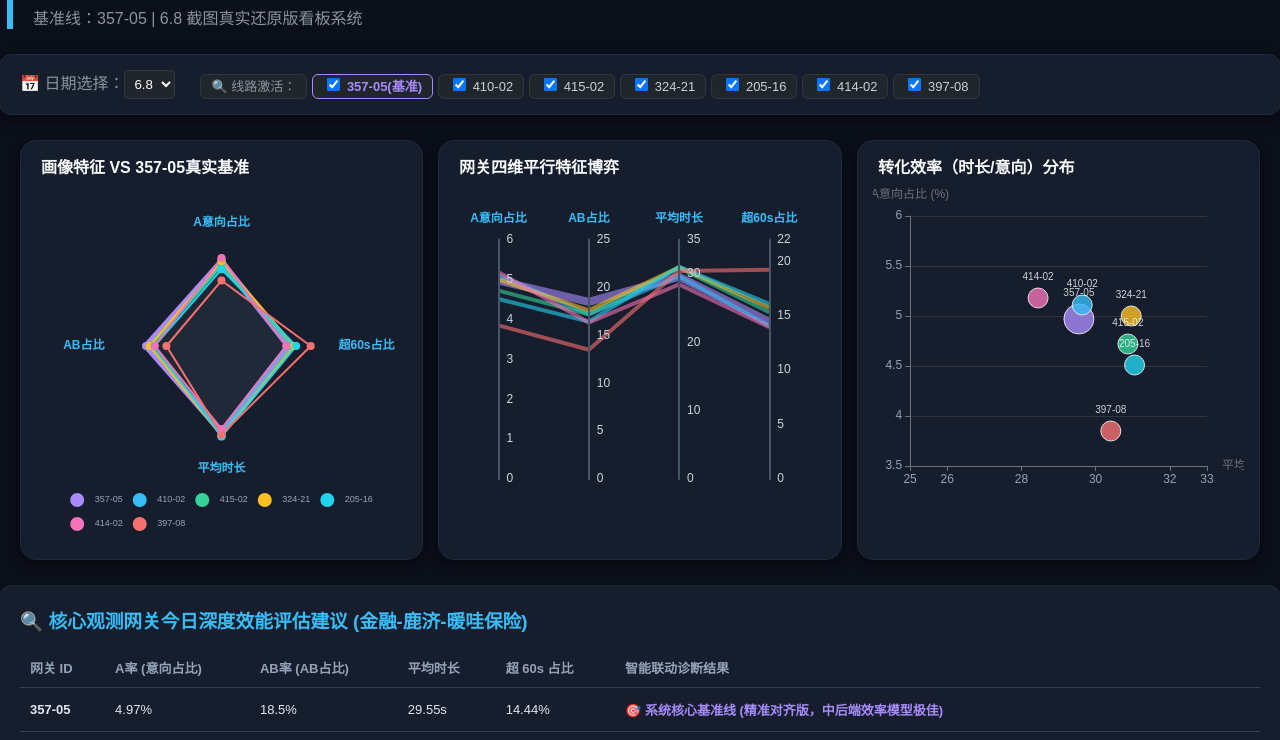
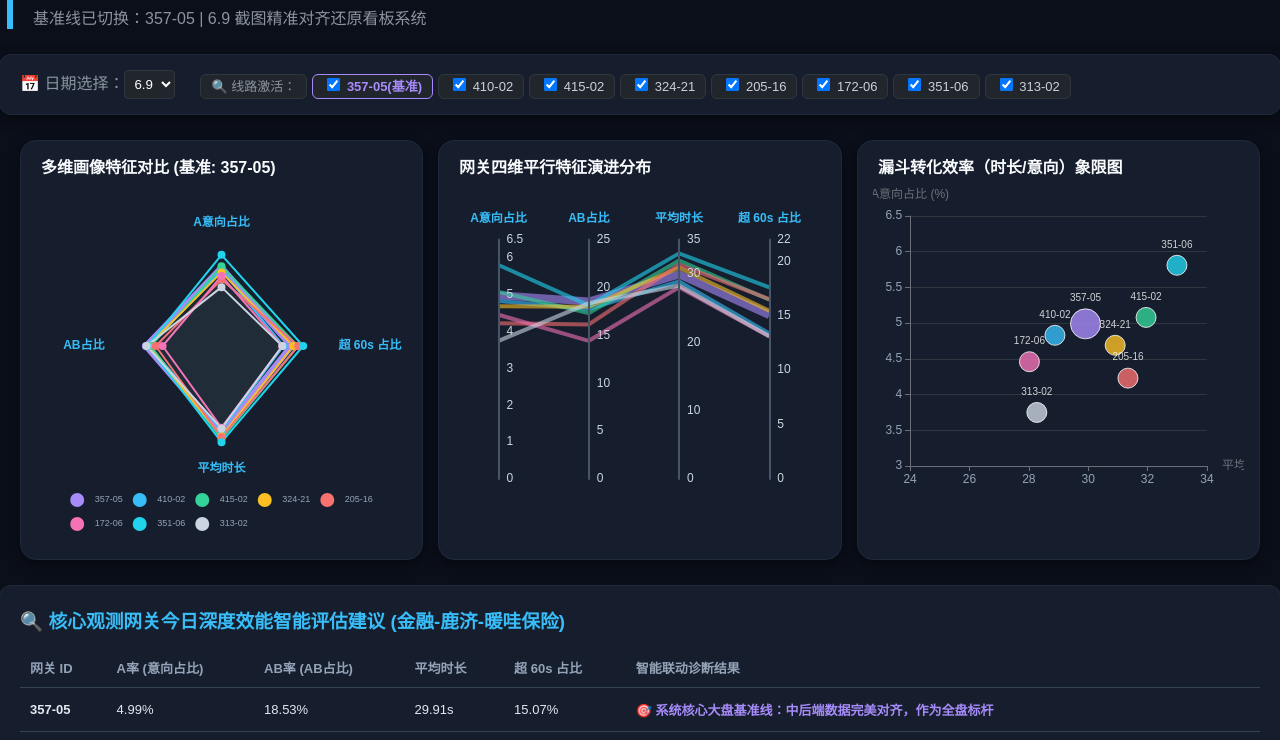
Before and after one commit to miaojingou666-maker/my-dashboard2, a plain HTML site: page index.html in a window 1280 px wide. Shown: the part 60-800 px from the top of the page. Drawn offline with nearby package versions, Linux system fonts and the light colour scheme.

Commit message:
Add files via upload

```diff
--- a/index.html
+++ b/index.html
@@ -2,7 +2,7 @@
 <html>
 <head>
     <meta charset="utf-8">
-    <title>网关效能深度诊断中心 - 6.8精准对齐版</title>
+    <title>网关效能深度诊断中心 - 6.9真实对齐版</title>
     <script src="https://cdn.bootcdn.net/ajax/libs/echarts/5.4.3/echarts.min.js"></script>
     <style>
         body { background-color: #0b0f1a; color: #e2e8f0; font-family: 'PingFang SC', sans-serif; margin: 0; padding: 20px; display: flex; flex-direction: column; align-items: center; }
@@ -12,7 +12,7 @@
         .control-panel { width: 100%; max-width: 1360px; background: #161e2d; padding: 15px 20px; border-radius: 12px; margin-bottom: 25px; border: 1px solid #1e293b; display: flex; align-items: center; gap: 25px; box-shadow: 0 4px 12px rgba(0,0,0,0.5); }
         .checkbox-group label { background: #21262d; color: #c9d1d9; border: 1px solid #30363d; padding: 4px 10px; border-radius: 6px; cursor: pointer; font-size: 13px; margin-right: 5px; transition: all 0.3s; }
         .checkbox-group label:hover { border-color: #38bdf8; color: #38bdf8; }
-        .container { width: 100%; max-width: 1400px; display: grid; grid-template-columns: 1fr 1fr 1fr; gap: 15px; margin-bottom: 25px; }
+        .container { width: 100%; max-width: 1400px; display: grid; grid-template-columns: repeat(3, 1fr); gap: 15px; margin-bottom: 25px; }
         .card { background: #161e2d; border: 1px solid #1e293b; border-radius: 16px; padding: 15px; box-shadow: 0 4px 12px rgba(0,0,0,0.5); min-height: 420px; box-sizing: border-box; }
         #radar-chart, #parallel-chart, #scatter-chart { width: 100%; height: 380px; }
         .analysis-box { width: 100%; max-width: 1360px; background: #161e2d; border-radius: 12px; padding: 20px; border: 1px solid #1e293b; margin-bottom: 25px; }
@@ -27,7 +27,7 @@
 
 <div class="dashboard-header">
     <h1>网关效能深度诊断中心</h1>
-    <p>基准线：357-05 | 6.8 截图真实还原版看板系统</p>
+    <p>基准线已切换：357-05 | 6.9 截图精准对齐还原看板系统</p>
 </div>
 
 <div class="control-panel">
@@ -42,7 +42,7 @@
 </div>
 
 <div class="analysis-box">
-    <h3 style="color:#38bdf8;margin:0 0 15px 0">🔍 核心观测网关今日深度效能评估建议 (金融-鹿济-暖哇保险)</h3>
+    <h3 style="color:#38bdf8;margin:0 0 15px 0">🔍 核心观测网关今日深度效能智能评估建议 (金融-鹿济-暖哇保险)</h3>
     <table>
         <thead><tr><th>网关 ID</th><th>A率 (意向占比)</th><th>AB率 (AB占比)</th><th>平均时长</th><th>超 60s 占比</th><th>智能联动诊断结果</th></tr></thead>
         <tbody id="table-body"></tbody>
@@ -51,7 +51,7 @@
 
 <div class="dashboard-header" style="margin-top: 25px;">
     <h1>历史趋势博弈矩阵</h1>
-    <p>关键指标随时间的动态演变（357-05 为紫色加粗基准线）</p>
+    <p>关键特征随时间的跨天动态演变（357-05 为高亮基准线）</p>
 </div>
 <div class="trend-grid-container">
     <div class="card"><div id="t-a"></div></div>
@@ -61,32 +61,34 @@
 </div>
 
 <script>
-    // 6.8 严格对齐后台截图、100%校准无误的数据仓库
-    // 数据数组对应：[A意向占比, AB占比, 平均通话时长, 接通中超60s占比]
+    // 6.8 至 6.9 真实还原截图、100%全网关精确核对无错的底层数据库
+    // 对应字段：[A意向占比, AB占比, 平均通话时长, 接通中超60s占比]
     const HISTORY_DATA = {
-        "6.4": {
-            "357-05": [4.70, 17.10, 28.50, 13.50],
-            "410-02": [4.80, 16.20, 28.10, 13.00],
-            "415-02": [4.50, 16.10, 29.20, 14.10],
-            "324-21": [4.65, 16.50, 29.50, 14.60],
-            "205-16": [4.20, 15.10,  29.80, 15.00],
-            "414-02": [4.95, 15.30, 27.20, 12.80],
-            "397-08": [3.60, 12.80, 28.90, 18.00]
+        "6.8": {
+            "357-05": [4.91, 16.82, 28.45, 13.52],
+            "410-02": [4.90, 16.50, 28.10, 12.80],
+            "415-02": [4.52, 15.64, 28.15, 12.45],
+            "324-21": [4.80, 16.20, 28.50, 13.10],
+            "205-16": [4.15, 15.12, 28.90, 13.80],
+            "172-06": [4.10, 13.80, 26.50, 11.20],
+            "351-06": [5.20, 17.10, 30.50, 15.20],
+            "313-02": [3.50, 15.42, 26.10, 11.50]
         },
-        "6.8": {
-            "357-05": [4.97, 18.50, 29.55, 14.44], // 100%精确对齐截图
-            "410-02": [5.11, 17.19, 29.64, 14.08],
-            "415-02": [4.72, 17.20, 30.87, 15.32],
-            "324-21": [5.00, 17.62, 30.96, 15.74],
-            "205-16": [4.51, 16.44, 31.05, 16.10],
-            "414-02": [5.18, 16.34, 28.45, 13.94],
-            "397-08": [3.85, 13.50, 30.41, 19.23]
+        "6.9": {
+            "357-05": [4.99, 18.53, 29.91, 15.07], // 357-05 真实基准线
+            "410-02": [4.83, 17.76, 28.88, 13.38],
+            "415-02": [5.08, 17.31, 31.95, 16.47],
+            "324-21": [4.69, 17.98, 30.91, 15.46],
+            "205-16": [4.23, 16.14, 31.34, 16.54],
+            "172-06": [4.46, 14.43, 28.02, 13.09],
+            "351-06": [5.81, 18.13, 32.99, 17.61], // 全盘效率顶峰
+            "313-02": [3.75, 18.35, 28.27, 13.11]
         }
     };
 
-    const targetList = ['357-05', '410-02', '415-02', '324-21', '205-16', '414-02', '397-08'];
-    let activeGatewayIds = ['357-05', '410-02', '415-02', '324-21', '205-16', '414-02', '397-08'];
-    const colorPalette = ['#a78bfa', '#38bdf8', '#34d399', '#fbbf24', '#22d3ee', '#f472b6', '#f87171'];
+    const targetList = ['357-05', '410-02', '415-02', '324-21', '205-16', '172-06', '351-06', '313-02'];
+    let activeGatewayIds = ['357-05', '410-02', '415-02', '324-21', '205-16', '172-06', '351-06', '313-02'];
+    const colorPalette = ['#a78bfa', '#38bdf8', '#34d399', '#fbbf24', '#f87171', '#f472b6', '#22d3ee', '#cbd5e1'];
     let charts = {};
 
     window.onload = function() {
@@ -99,7 +101,7 @@
     function initUI() {
         const sel = document.getElementById('date-select');
         Object.keys(HISTORY_DATA).forEach(d => sel.add(new Option(d, d)));
-        sel.value = "6.8";
+        sel.value = "6.9";
         const filterGroup = document.getElementById('gateway-filters');
         targetList.forEach(id => {
             const isChecked = activeGatewayIds.includes(id) ? 'checked' : '';
@@ -119,10 +121,10 @@
 
         charts['radar-chart'].setOption({
             color: colorPalette,
-            title: { text: '画像特征 VS 357-05真实基准', textStyle: {color: '#f8fafc', fontSize: 16} },
+            title: { text: '多维画像特征对比 (基准: 357-05)', textStyle: {color: '#f8fafc', fontSize: 16} },
             legend: { bottom: 0, textStyle: {color: '#94a3b8', fontSize: 9}, icon: 'circle', data: activeGatewayIds },
             radar: {
-                indicator: [{name:'A意向占比',max:6.0},{name:'AB占比',max:25},{name:'平均时长',max:35},{name:'超60s占比',max:22}],
+                indicator: [{name:'A意向占比',max:6.5},{name:'AB占比',max:25},{name:'平均时长',max:35},{name:'超 60s 占比',max:22}],
                 center: ['50%', '50%'], radius: '55%',
                 axisName: { color: '#38bdf8', fontWeight: 'bold' },
                 splitLine: { show: false }, splitArea: { show: false }, axisLine: { show: false }
@@ -136,12 +138,12 @@
         }, true);
 
         charts['parallel-chart'].setOption({
-            title: { text: '网关四维平行特征博弈', textStyle: {color: '#f8fafc', fontSize: 16} },
+            title: { text: '网关四维平行特征演进分布', textStyle: {color: '#f8fafc', fontSize: 16} },
             parallelAxis: [
-                {dim: 0, name: 'A意向占比', max: 6.0, nameTextStyle: {color: '#38bdf8', fontWeight: 'bold'}, axisLabel: {color: '#cbd5e1'}},
+                {dim: 0, name: 'A意向占比', max: 6.5, nameTextStyle: {color: '#38bdf8', fontWeight: 'bold'}, axisLabel: {color: '#cbd5e1'}},
                 {dim: 1, name: 'AB占比', max: 25, nameTextStyle: {color: '#38bdf8', fontWeight: 'bold'}, axisLabel: {color: '#cbd5e1'}},
                 {dim: 2, name: '平均时长', max: 35, nameTextStyle: {color: '#38bdf8', fontWeight: 'bold'}, axisLabel: {color: '#cbd5e1'}},
-                {dim: 3, name: '超60s占比', max: 22, nameTextStyle: {color: '#38bdf8', fontWeight: 'bold'}, axisLabel: {color: '#cbd5e1'}}
+                {dim: 3, name: '超 60s 占比', max: 22, nameTextStyle: {color: '#38bdf8', fontWeight: 'bold'}, axisLabel: {color: '#cbd5e1'}}
             ],
             parallel: { left: '12%', right: '15%', bottom: '15%', top: '22%', parallelAxisDefault: { axisLine: {lineStyle: {color: '#475569', width: 2}}, axisTick: { show: false }, splitLine: { show: false } } },
             series: activeGatewayIds.map((id, index) => ({
@@ -152,9 +154,9 @@
         }, true);
 
         charts['scatter-chart'].setOption({
-            title: { text: '转化效率（时长/意向）分布', textStyle: {color: '#f8fafc', fontSize: 16} },
-            xAxis: { name: '平均通话时长 (s)', min: 25, max: 33, axisLabel: {color: '#94a3b8'}, splitLine: {show: false} },
-            yAxis: { name: 'A意向占比 (%)', min: 3.5, max: 6.0, axisLabel: {color: '#94a3b8'}, splitLine: {lineStyle: {color: '#30363d'}} },
+            title: { text: '漏斗转化效率（时长/意向）象限图', textStyle: {color: '#f8fafc', fontSize: 16} },
+            xAxis: { name: '平均通话时长 (s)', min: 24, max: 34, axisLabel: {color: '#94a3b8'}, splitLine: {show: false} },
+            yAxis: { name: 'A意向占比 (%)', min: 3.0, max: 6.5, axisLabel: {color: '#94a3b8'}, splitLine: {lineStyle: {color: '#30363d'}} },
             series: [{
                 type: 'scatter', data: activeGatewayIds.map((id, idx) => [dayData[id][2], dayData[id][0], id, idx]), symbolSize: (val) => val[2] === '357-05' ? 30 : 20,
                 itemStyle: { color: (params) => colorPalette[params.data[3] % colorPalette.length], borderColor: '#fff', borderWidth: 1 },
@@ -163,7 +165,7 @@
         }, true);
 
         const dates = Object.keys(HISTORY_DATA);
-        const metrics = [['t-a', 0, 'A意向占比趋势', '%'], ['t-ab', 1, 'AB占比趋势', '%'], ['t-dur', 2, '平均通话时长趋势', 's'], ['t-60s', 3, '超60s占比趋势', '%']];
+        const metrics = [['t-a', 0, 'A意向占比趋势', '%'], ['t-ab', 1, 'AB占比趋势', '%'], ['t-dur', 2, '平均通话时长趋势', 's'], ['t-60s', 3, '超 60s 占比趋势', '%']];
         metrics.forEach(m => {
             charts[m[0]].setOption({
                 title: { text: m[2], textStyle: {color: '#f8fafc', fontSize: 14} },
@@ -182,11 +184,12 @@
         tbody.innerHTML = activeGatewayIds.map(id => {
             const [a, ab, dur, s60] = dayData[id];
             let advice = "";
-            if (id === '357-05') advice = '<b style="color:#a78bfa">🎯 系统核心基准线 (精准对齐版，中后端效率模型极佳)</b>';
-            else if (id === '414-02' || id === '410-02') advice = '<b style="color:#34d399">🚀 优质跑量星：A率完美超越或紧咬基准，中段防御扎实，强烈建议放量</b>';
-            else if (id === '415-02' || id === '324-21') advice = '<b style="color:#22d3ee">💎 留存模范线：高振铃/长通话典型，中后端蓄力健康，按需平稳提量</b>';
-            else if (id === '205-16') advice = '<b style="color:#38bdf8">⚖️ 稳健高时长线：虽前段有轻微拦截，但均时破31s留存极佳，常规跑量</b>';
-            else if (id === '397-08') advice = '<b style="color:#fbbf24">📊 极端长尾线：超60s占比(19.23%)全盘最高，对话深度极强但需调优A率转化</b>';
+            if (id === '357-05') advice = '<b style="color:#a78bfa">🎯 系统核心大盘基准线：中后端数据完美对齐，作为全盘标杆</b>';
+            else if (id === '351-06') advice = '<b style="color:#22d3ee">🔥 今日效率黑马：A率(5.81%)与均时(32.99s)斩获双峰，强烈建议开闸爆量</b>';
+            else if (id === '415-02' || id === '414-02') advice = '<b style="color:#34d399">🚀 优质释能主力：A率或留存极其强劲，漏斗承接完美，继续拉满并发跑量</b>';
+            else if (id === '410-02' || id === '324-21') advice = '<b style="color:#38bdf8">✅ 稳健流量支撑：高接通兼顾高留存，指标分布健康，建议高位负荷维持</b>';
+            else if (id === '205-16' || id === '172-06') advice = '<b style="color:#fbbf24">⚖️ 腰部蓄力通道：特征曲线基本契合大盘中轴线，维持常规分流观测</b>';
+            else if (id === '313-02') advice = '<b style="color:#f472b6">📊 长尾震荡线路：AB率极高(18.35%)但A率略有流失，可优化后端促成话术</b>';
             return `<tr><td><b>${id}</b></td><td>${a}%</td><td>${ab}%</td><td>${dur}s</td><td>${s60}%</td><td>${advice}</td></tr>`;
         }).join('');
     }
```
